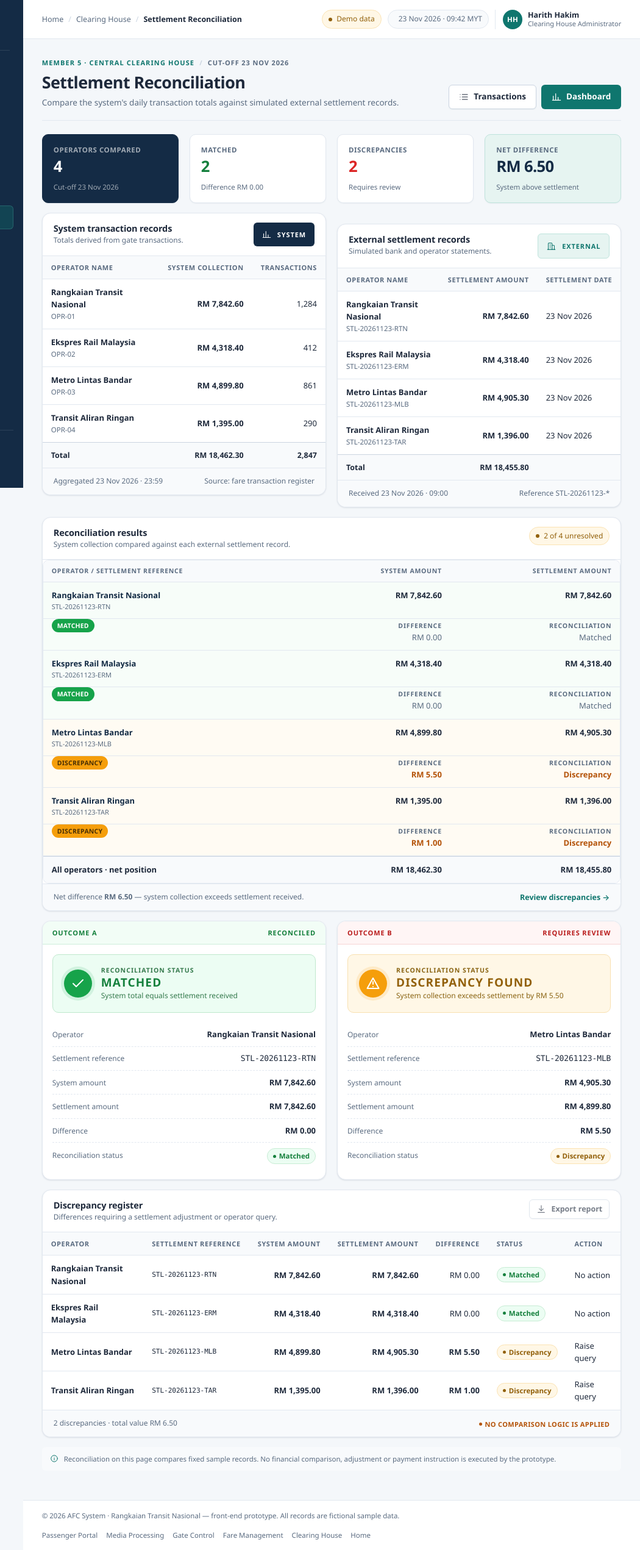
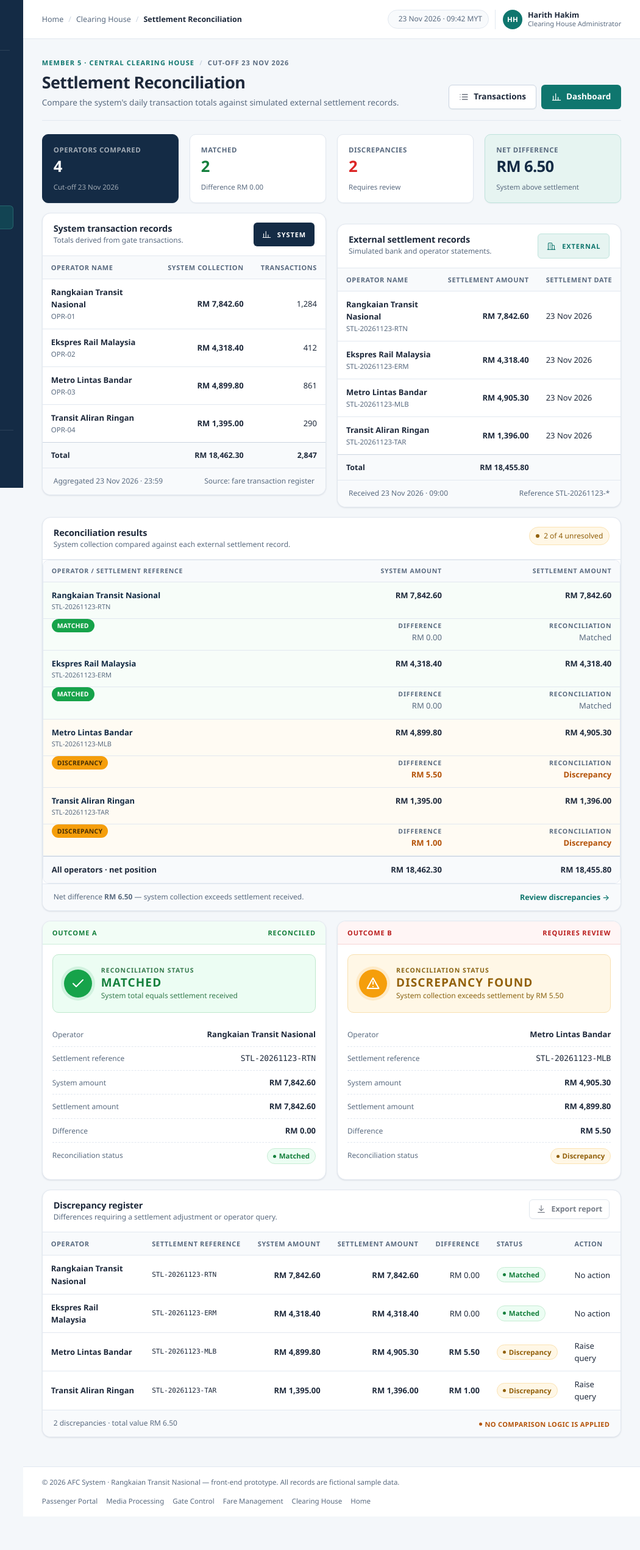
Before and after one commit to aizat40/Source-Code, a plain HTML site: page AFC-System/pages/reconciliation.html in a window 1280 px wide. Shown: the full height of the page at 61% size, 230-1280 px from the left. After the commit the page ends 2487 px from the top, so only its background shows below. Drawn offline with Linux system fonts and the light colour scheme.

Commit message:
Update reconciliation.html

```diff
--- a/AFC-System/pages/reconciliation.html
+++ b/AFC-System/pages/reconciliation.html
@@ -47,9 +47,7 @@
       <a href="../index.html">Home</a><span class="crumbs__sep" aria-hidden="true">/</span><a href="clearing-house.html">Clearing House</a><span class="crumbs__sep" aria-hidden="true">/</span><span class="crumbs__current" aria-current="page">Settlement Reconciliation</span>
     </nav>
     <div class="topbar__meta">
-      <span class="pill pill--demo" title="This build is a static front-end prototype">
-        <span class="pill__dot" aria-hidden="true"></span><span class="pill__text">Demo data</span>
-      </span>
+
       <span class="pill topbar__clock"><svg viewBox="0 0 24 24" fill="none" stroke="currentColor" stroke-width="1.7" stroke-linecap="round" stroke-linejoin="round" aria-hidden="true"><circle cx="12" cy="12" r="9"/><path d="M12 7v5l3.5 2"/></svg>23 Nov 2026 · 09:42 MYT</span>
       <div class="user">
         <span class="avatar avatar--teal" aria-hidden="true">HH</span>
@@ -256,8 +254,7 @@
   </div>
 </div>
 
-<p class="panel-note mt-2"><svg viewBox="0 0 24 24" fill="none" stroke="currentColor" stroke-width="1.7" stroke-linecap="round" stroke-linejoin="round" aria-hidden="true"><circle cx="12" cy="12" r="9"/><path d="M12 11v5M12 8h.01"/></svg>Reconciliation on this page compares fixed sample
-records. No financial comparison, adjustment or payment instruction is executed by the prototype.</p>
+
   </main>
   <footer class="footer">
     <span>© 2026 AFC System · Rangkaian Transit Nasional — front-end prototype. All records are fictional sample data.</span>
```
